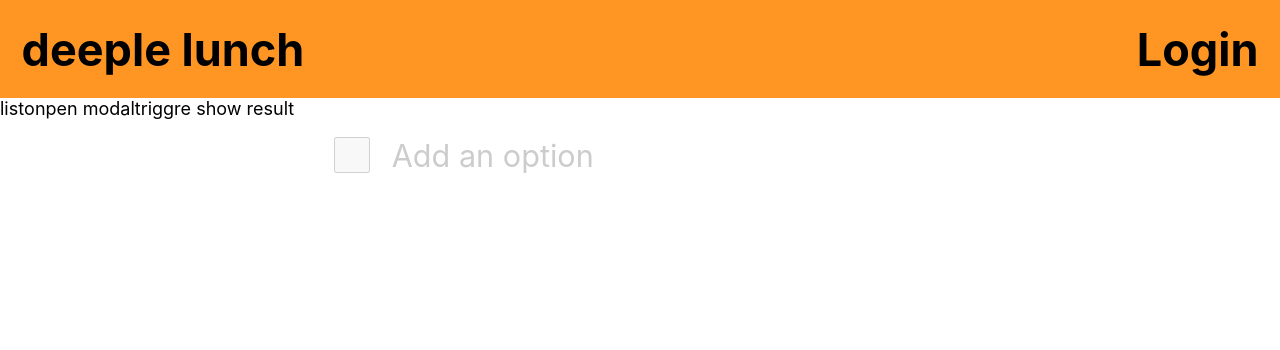
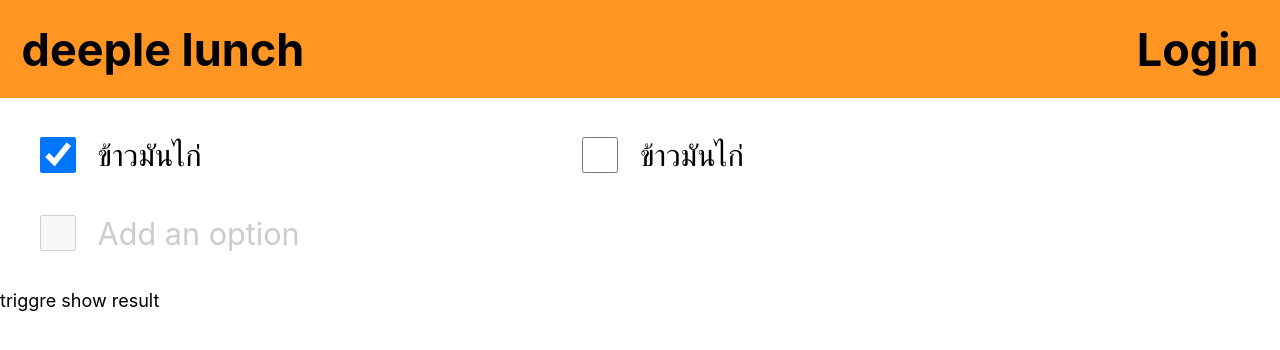
Before and after one commit to giftpyk93/deepleLunch, a React (Create React App) app in the folder vote-lunch/: page / in a window 1280 px wide. Shown: the top 350 px of the page. Built offline with nearby package versions, Linux system fonts and the light colour scheme.

Commit message:
add modal

```diff
--- a/vote-lunch/src/components/haeder.js
+++ b/vote-lunch/src/components/haeder.js
@@ -13,10 +13,11 @@ const Container = styled.div`
 `
 
 const Header = props => {
+  const { handleLogin } = props
   return <Container>
   <span>{props.title}</span>
   <div>
-    {props.user ? <div>{props.user}<div>Logout</div></div> : <div>Login</div>}
+    {props.user ? <div>{props.user}<div>Logout</div></div> : <div onClick={handleLogin}>Login</div>}
   </div>
   </Container>
 }
--- a/vote-lunch/src/components/login.js
+++ b/vote-lunch/src/components/login.js
@@ -1,9 +1,12 @@
 import React from 'react'
+import styled from 'styled-components'
 
-const Login = () => {
-  return <div>
+const Container = styled.div``
+
+const Login = props => {
+  return <Container>
     login
-  </div>
+  </Container>
 }
 
 export default Login
--- a/vote-lunch/src/components/mainLayout.js
+++ b/vote-lunch/src/components/mainLayout.js
@@ -1,8 +1,8 @@
 import React, { useState } from 'react'
 import styled from 'styled-components'
-import Modal from 'react-modal'
 
 import Header from './haeder'
+import Modal from './modal'
 import Login from './login'
 import VoteList from './voteList'
 import Result from './voteResult'
@@ -10,25 +10,37 @@ import Result from './voteResult'
 const Container = styled.div`
   display: flex;
   flex: 1;
+  flex-direction: column;
 `
 
+const mocklist = [
+  {checked: true, text: 'ข้าวมันไก่'},
+  {checked: false, text: 'ข้าวมันไก่'}
+]
+
 const MainLayout = () => {
-  const [isOpenModal, setOpenModal] = useState(false)
+  const [isOpenLoginModal, setOpenLoginModal] = useState(false)
+  const [isOpenOptionModal, setOpenOptionModal] = useState(false)
   const [showResult, setShowResult] = useState(false)
   return <div>
-    <Header title="deeple lunch" />
+    <Header title="deeple lunch" handleLogin={() => setOpenLoginModal(true)} />
     <Container>
-      list
-      <div onClick={() => setOpenModal(true)}>onpen modal</div>
+      {
+        showResult ? <Result /> : <VoteList list={mocklist} handleAddOption={() => setOpenOptionModal(true)} handleVoteChange={() => {}} />
+      }
       <div onClick={() => setShowResult(!showResult)}>triggre show result</div>
-      {
-        showResult ? <Result /> : <VoteList />
-      }
     </Container>
     <Modal
-      isOpen={isOpenModal}
+      isOpen={isOpenLoginModal}
+      handleCloseModal={() => setOpenLoginModal(false)}
     >
       <Login />
+    </Modal>
+    <Modal
+      isOpen={isOpenOptionModal}
+      handleCloseModal={() => setOpenOptionModal(false)}
+    >
+      add option
     </Modal>
   </div>
 }
--- /dev/null
+++ b/vote-lunch/src/components/modal.js
@@ -0,0 +1,33 @@
+import React from 'react'
+import styled from 'styled-components'
+import Modal from 'react-modal'
+
+const Container = styled.div`
+  position: relative;
+`
+
+const CloseIcon = styled.div`
+  position: absolute;
+  top: 0.5rem;
+  right: 0;
+  :before {
+    content: 'x';
+    color: #000;
+    font-weight: 800;
+    font-size: 2.5rem;
+    line-height: 1px;
+  }
+`
+
+const MyModal = props => {
+  const { isOpen, handleCloseModal, children } = props
+
+  return <Modal isOpen={isOpen}>
+    <Container>
+      <CloseIcon onClick={handleCloseModal} />
+      {children}
+    </Container>
+  </Modal>
+}
+
+export default MyModal
```
